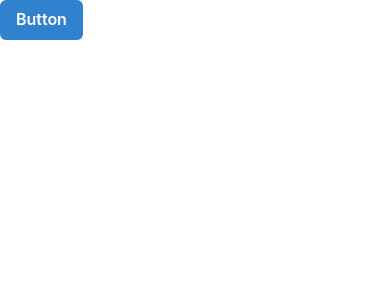
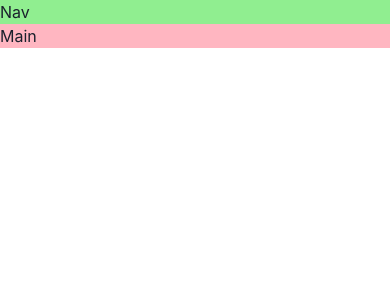
Before and after one commit to Chandankrswain/Scout-Games, a React (Vite) app: page / in a window 390 px wide. Shown: the top 300 px of the page. Built offline with nearby package versions, Linux system fonts and the light colour scheme.

Commit message:
Build Responsive layout

```diff
--- a/src/App.tsx
+++ b/src/App.tsx
@@ -1,9 +1,26 @@
-import { Button, ButtonGroup } from "@chakra-ui/react";
+import { Grid, GridItem, Show } from "@chakra-ui/react";
 
 function App() {
   return (
     <>
-      <Button colorScheme="blue">Button</Button>
+      <Grid
+        templateAreas={{
+          base: `"nav" "main"`,
+          lg: `"nav nav" "aside main"`, // screen size wider than 1024px
+        }}
+      >
+        <GridItem area="nav" bg="lightgreen">
+          Nav
+        </GridItem>
+        <Show above="lg">
+          <GridItem area="aside" bg="lightblue">
+            Aside
+          </GridItem>
+        </Show>
+        <GridItem area="main" bg="lightpink">
+          Main
+        </GridItem>
+      </Grid>
     </>
   );
 }
```
